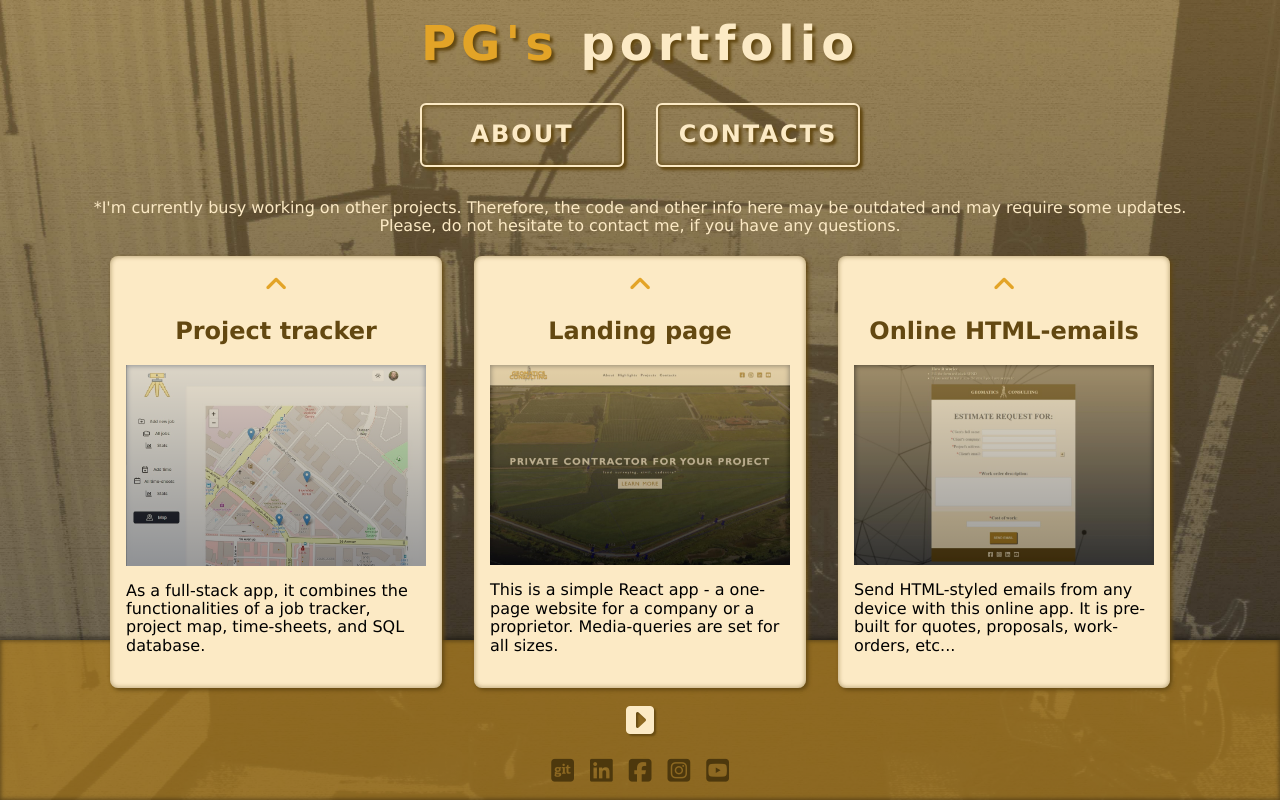
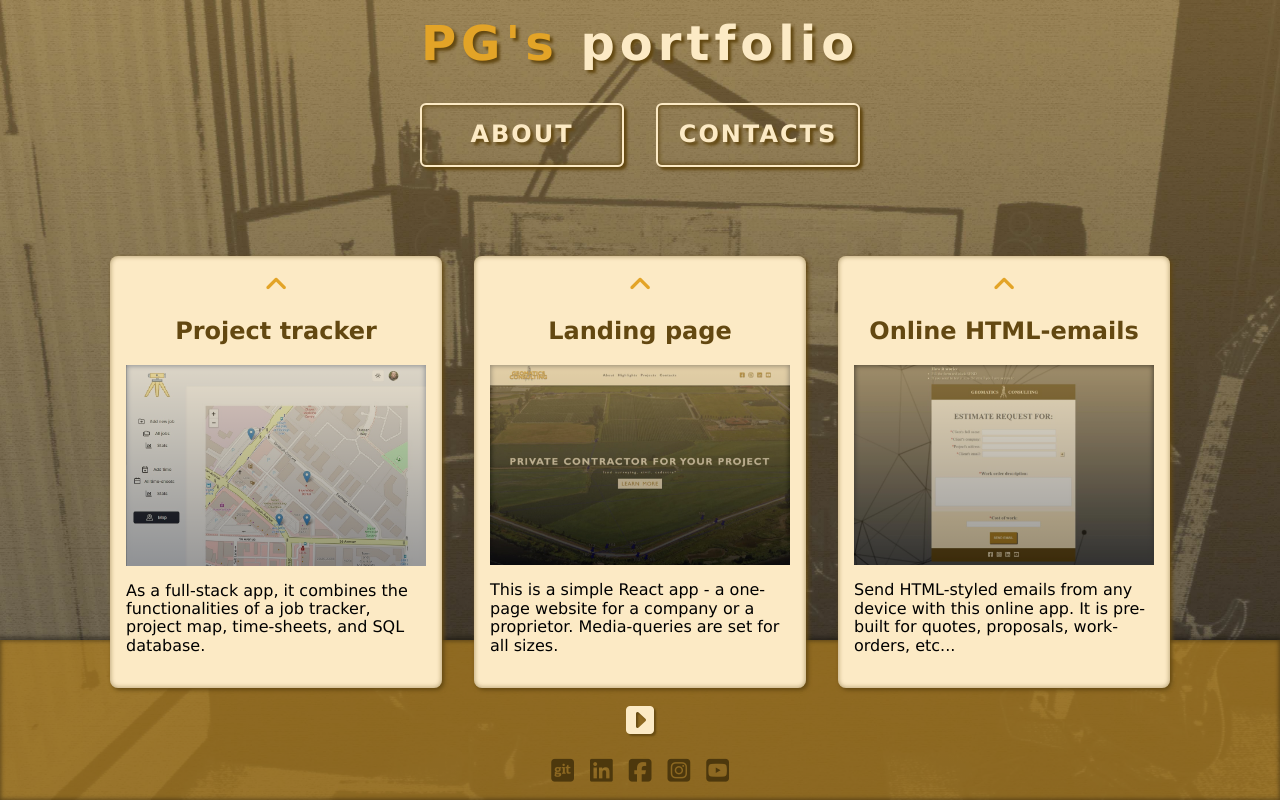
Before and after one commit to Pavel-Gs/pg_portfolio, a React (Create React App) app: page / in a window 1280 px wide. Built offline with nearby package versions, Linux system fonts and the light colour scheme.

Commit message:
removed some info

```diff
--- a/src/components/Hero.js
+++ b/src/components/Hero.js
@@ -89,8 +89,8 @@ export const Hero = () => {
 				<Link className='hero-btn' to='/contacts' onClick={() => { setActiveIndex(2); rollDown(); }}><h2>CONTACTS</h2></Link>
 			</div>
 			<p style={{color: '#FCEAC5'}}>
-				*I'm currently busy working on other projects. Therefore, the code and other info here may be outdated and may require some updates.<br></br>
-				Please, do not hesitate to contact me, if you have any questions.
+				{/* *I'm currently busy working on other projects. Therefore, the code and other info here may be outdated and may require some updates.<br></br>
+				Please, do not hesitate to contact me, if you have any questions. */}
 			</p>
 			{loadingState ? <h2>Loading...</h2> : null}
 			{errorState ? <h2>Can't load the page... {errorCode}</h2> : null}
```
